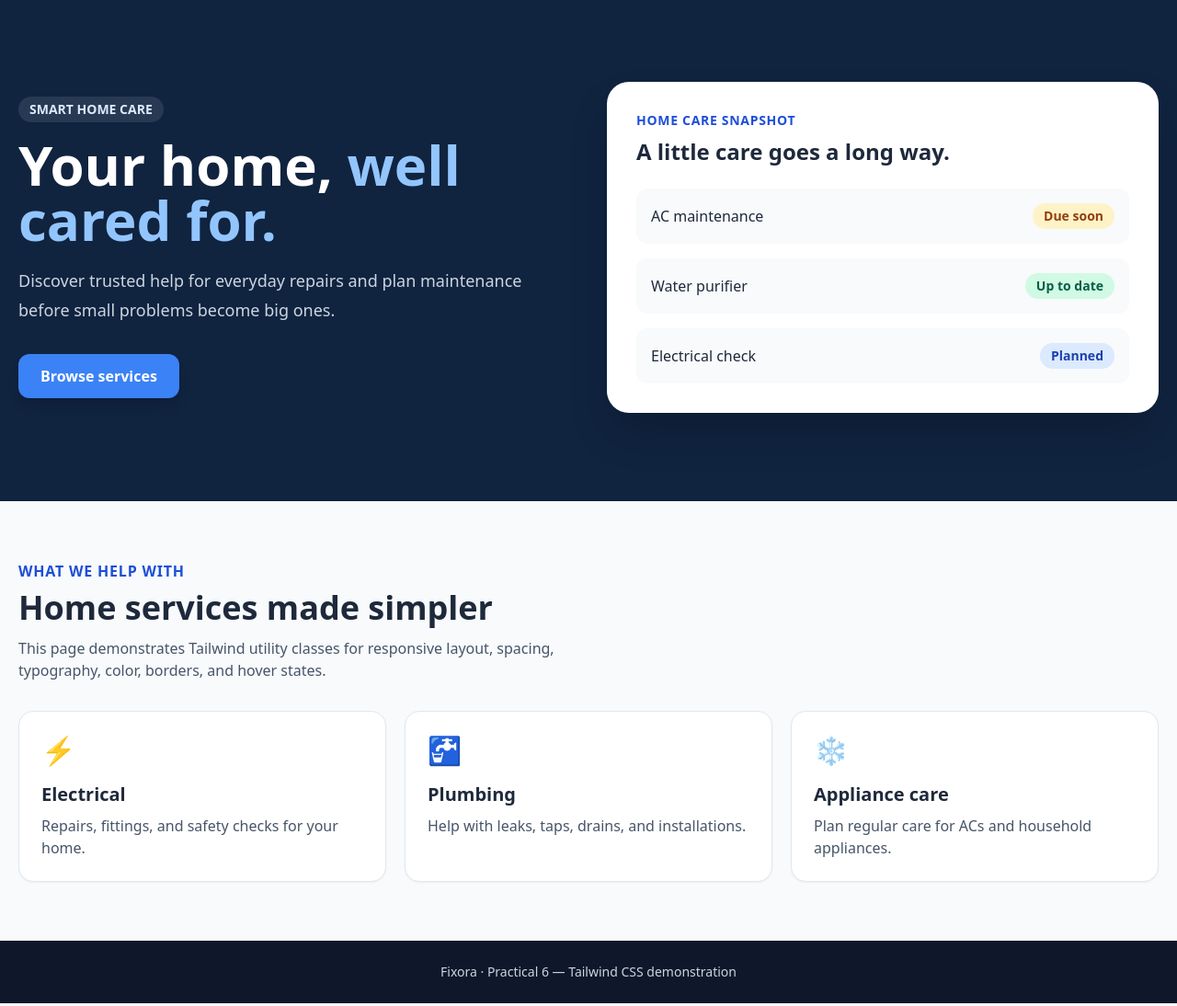
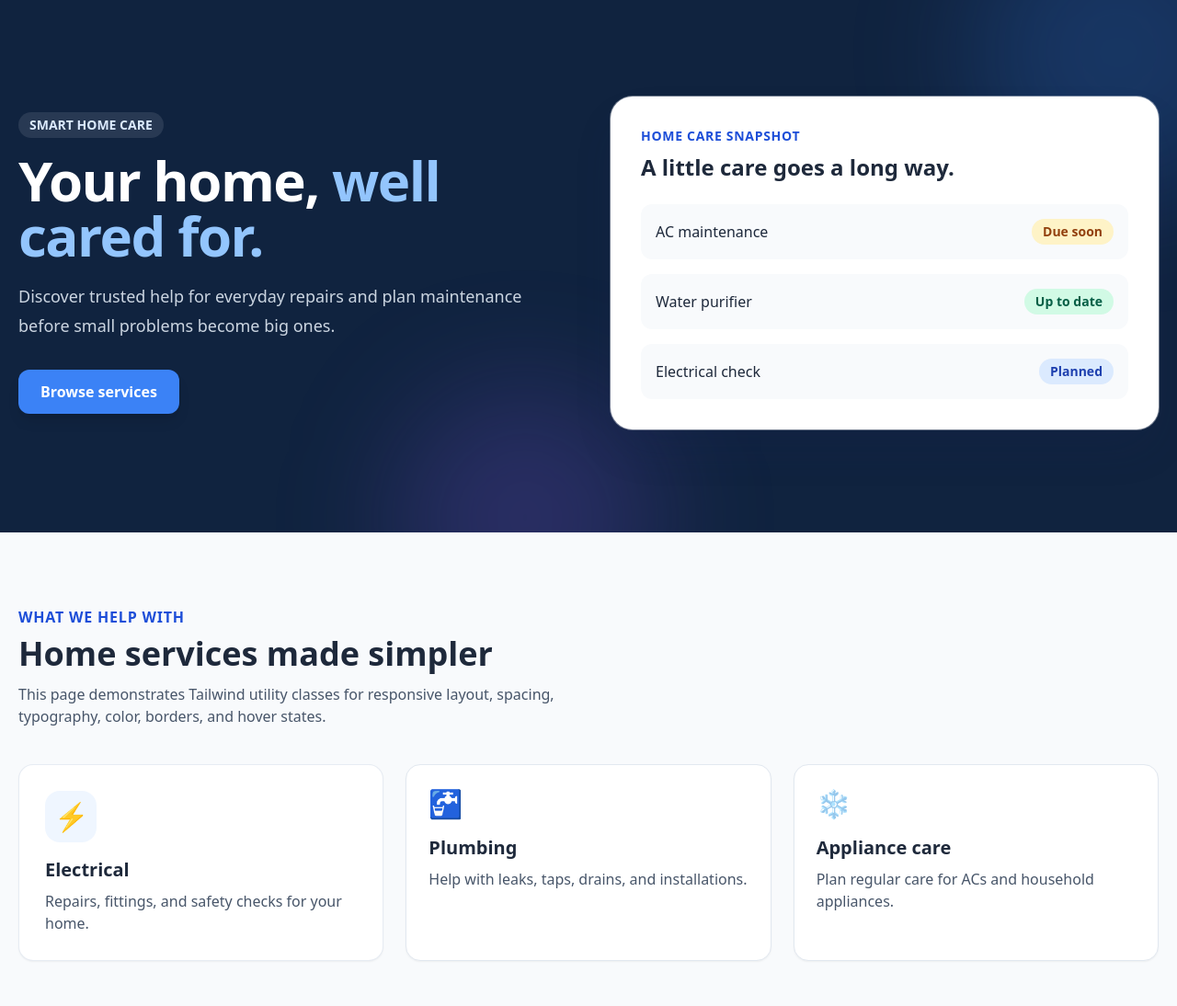
Before and after one commit to nishithbodar/Fixora, a website: page client/practicals/practical-6.html in a window 1280 px wide. Shown: the part 80-1174 px from the top of the page at 92% size. Drawn offline with nearby package versions, Linux system fonts and the light colour scheme.

Commit message:
Polish UI for practical demonstration

```diff
--- a/client/practicals/practical-6.html
+++ b/client/practicals/practical-6.html
@@ -18,8 +18,8 @@
     };
   </script>
 </head>
-<body class="min-h-screen bg-slate-50 text-slate-800">
-  <nav class="bg-white border-b border-slate-200">
+<body class="min-h-screen bg-slate-50 text-slate-800 antialiased">
+  <nav class="sticky top-0 z-10 border-b border-slate-200/80 bg-white/90 backdrop-blur-xl">
     <div class="mx-auto flex max-w-7xl items-center justify-between px-5 py-4">
       <a href="index.html" class="text-2xl font-black tracking-widest text-fixora-700">FIXORA</a>
       <a href="#services" class="rounded-lg bg-fixora-700 px-4 py-2 font-semibold text-white hover:bg-blue-800">Explore services</a>
@@ -27,15 +27,15 @@
   </nav>
 
   <main>
-    <section class="bg-fixora-900 text-white">
-      <div class="mx-auto grid max-w-7xl items-center gap-10 px-5 py-16 md:grid-cols-2 md:py-24">
+    <section class="relative overflow-hidden bg-fixora-900 text-white"><div class="pointer-events-none absolute -right-24 -top-24 h-80 w-80 rounded-full bg-blue-500/20 blur-3xl"></div><div class="pointer-events-none absolute -bottom-32 left-1/3 h-72 w-72 rounded-full bg-violet-500/20 blur-3xl"></div>
+      <div class="relative mx-auto grid max-w-7xl items-center gap-12 px-5 py-20 md:grid-cols-2 md:py-28">
         <div>
           <p class="mb-4 inline-flex rounded-full bg-white/10 px-3 py-1 text-sm font-semibold text-blue-100">SMART HOME CARE</p>
-          <h1 class="text-4xl font-black leading-tight sm:text-5xl lg:text-6xl">Your home, <span class="text-blue-300">well cared for.</span></h1>
+          <h1 class="text-4xl font-black leading-[1.08] tracking-tight sm:text-5xl lg:text-6xl">Your home, <span class="text-blue-300">well cared for.</span></h1>
           <p class="mt-5 max-w-xl text-lg leading-8 text-slate-300">Discover trusted help for everyday repairs and plan maintenance before small problems become big ones.</p>
           <a href="#services" class="mt-8 inline-block rounded-xl bg-blue-500 px-6 py-3 font-bold text-white shadow-lg hover:bg-blue-400">Browse services</a>
         </div>
-        <div class="rounded-3xl bg-white p-6 text-slate-800 shadow-2xl sm:p-8">
+        <div class="rounded-3xl border border-white/60 bg-white p-6 text-slate-800 shadow-2xl shadow-blue-950/20 ring-1 ring-white/40 sm:p-8">
           <p class="text-sm font-bold uppercase tracking-wider text-blue-700">Home care snapshot</p>
           <h2 class="mt-2 text-2xl font-extrabold">A little care goes a long way.</h2>
           <div class="mt-6 space-y-4">
@@ -47,15 +47,15 @@
       </div>
     </section>
 
-    <section id="services" class="mx-auto max-w-7xl px-5 py-16">
+    <section id="services" class="mx-auto max-w-7xl px-5 py-20">
       <div class="max-w-2xl">
         <p class="font-bold uppercase tracking-wider text-blue-700">What we help with</p>
         <h2 class="mt-2 text-3xl font-black sm:text-4xl">Home services made simpler</h2>
         <p class="mt-3 text-slate-600">This page demonstrates Tailwind utility classes for responsive layout, spacing, typography, color, borders, and hover states.</p>
       </div>
-      <div class="mt-8 grid gap-5 sm:grid-cols-2 lg:grid-cols-3">
-        <article class="rounded-2xl border border-slate-200 bg-white p-6 shadow-sm transition hover:-translate-y-1 hover:shadow-lg">
-          <div class="text-3xl" aria-hidden="true">⚡</div><h3 class="mt-4 text-xl font-bold">Electrical</h3><p class="mt-2 leading-6 text-slate-600">Repairs, fittings, and safety checks for your home.</p>
+      <div class="mt-10 grid gap-6 sm:grid-cols-2 lg:grid-cols-3">
+        <article class="group rounded-2xl border border-slate-200/80 bg-white p-7 shadow-sm transition duration-300 hover:-translate-y-1 hover:border-blue-200 hover:shadow-xl hover:shadow-blue-950/5">
+          <div class="flex h-14 w-14 items-center justify-center rounded-2xl bg-blue-50 text-3xl transition group-hover:scale-105 group-hover:bg-blue-100" aria-hidden="true">⚡</div><h3 class="mt-4 text-xl font-bold">Electrical</h3><p class="mt-2 leading-6 text-slate-600">Repairs, fittings, and safety checks for your home.</p>
         </article>
         <article class="rounded-2xl border border-slate-200 bg-white p-6 shadow-sm transition hover:-translate-y-1 hover:shadow-lg">
           <div class="text-3xl" aria-hidden="true">🚰</div><h3 class="mt-4 text-xl font-bold">Plumbing</h3><p class="mt-2 leading-6 text-slate-600">Help with leaks, taps, drains, and installations.</p>
@@ -66,6 +66,6 @@
       </div>
     </section>
   </main>
-  <footer class="bg-slate-900 px-5 py-6 text-center text-sm text-slate-300">Fixora · Practical 6 — Tailwind CSS demonstration</footer>
+  <footer class="border-t border-slate-800 bg-slate-950 px-5 py-8 text-center text-sm text-slate-300">Fixora · Practical 6 — Tailwind CSS demonstration</footer>
 </body>
 </html>
```
